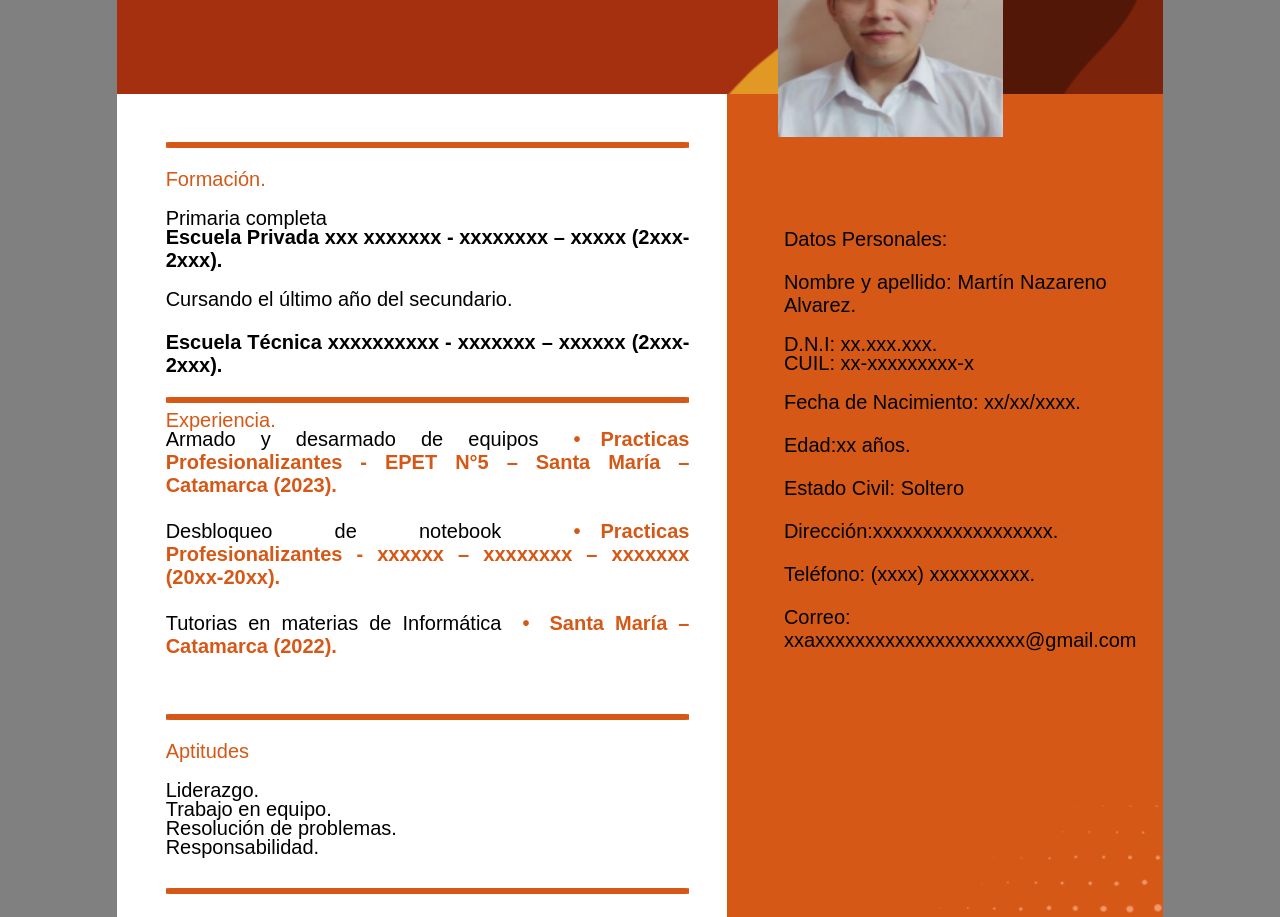
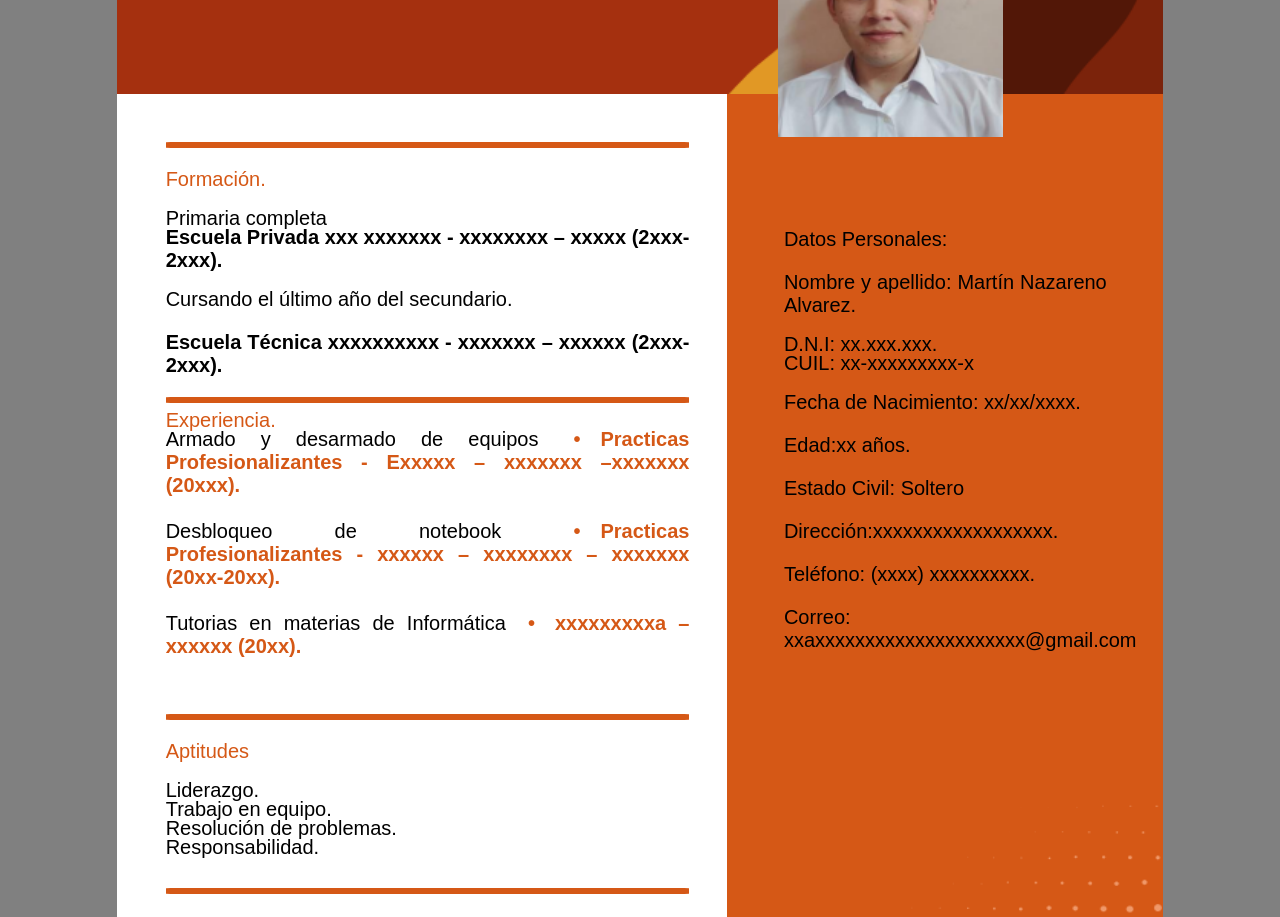
Before and after one commit to MartinNazarenoAlvarez/CurriculumVitae, a plain HTML site: page index.html in a window 1280 px wide. Shown: the part 183-1100 px from the top of the page. Drawn offline with Linux system fonts and the light colour scheme.

Commit message:
Update index.html

```diff
--- a/index.html
+++ b/index.html
@@ -41,8 +41,8 @@
                     <p class="juntar-texto">Armado y desarmado de equipos</p>
                     <ul class="juntar-texto">
                         <li class="letra-naranja juntar-texto negrita">Practicas
-                            Profesionalizantes - EPET N°5 – Santa María – Catamarca
-                            (2023).
+                            Profesionalizantes - Exxxxx – xxxxxxx –xxxxxxx
+                            (20xxx).
                         </li>
                     </ul>
                     <br>
@@ -58,8 +58,8 @@
                     <br>
                     <p class="juntar-texto">Tutorias en materias de Informática</p>
                     <ul class="juntar-texto">
-                        <li class="letra-naranja juntar-texto negrita">Santa María – Catamarca
-                            (2022).
+                        <li class="letra-naranja juntar-texto negrita">xxxxxxxxxa – xxxxxx
+                            (20xx).
                         </li>
                     </ul>
                     <br>
```
